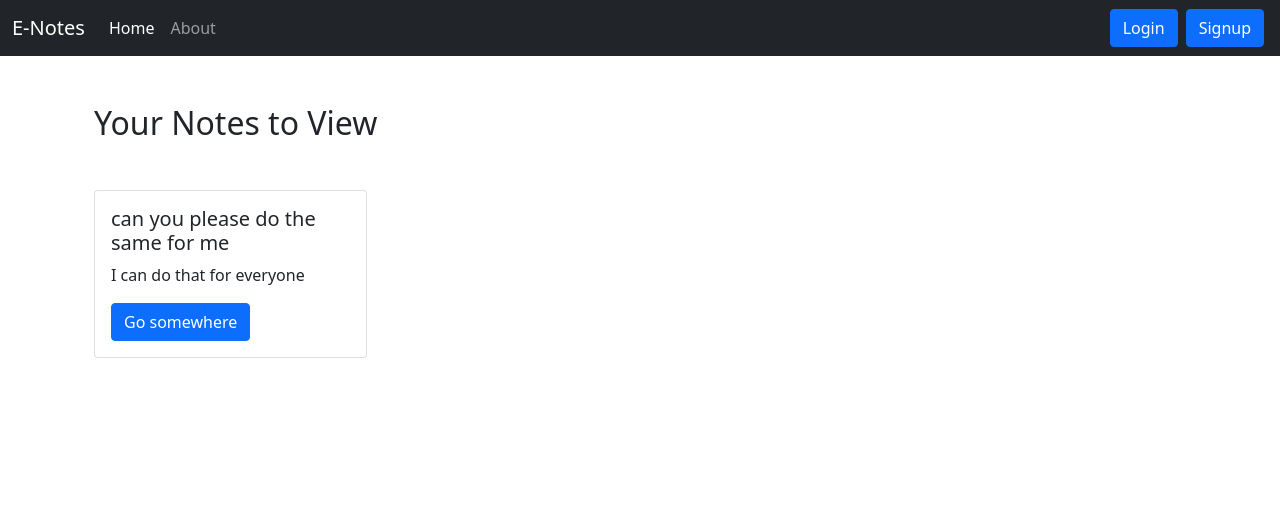
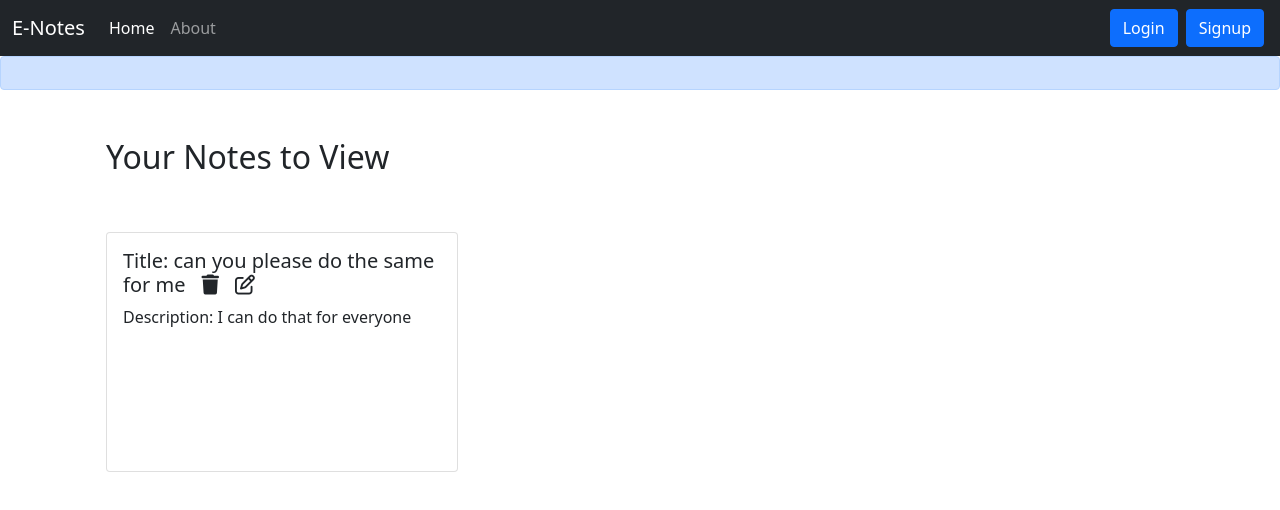
Before and after one commit to aggarwalsejal/ENotes-React, a React (Create React App) app: page / in a window 1280 px wide. Shown: the top 510 px of the page. Built offline with nearby package versions, Linux system fonts and the light colour scheme.

Commit message:
Adding Font Awesome icons and alerts

```diff
--- a/public/index.html
+++ b/public/index.html
@@ -31,6 +31,7 @@
   <body>
     <noscript>You need to enable JavaScript to run this app.</noscript>
     <div id="root"></div>
+    <script src="https://kit.fontawesome.com/fcd73ce513.js" crossorigin="anonymous"></script>
     <script src="https://cdn.jsdelivr.net/npm/bootstrap@5.0.2/dist/js/bootstrap.bundle.min.js" integrity="sha384-MrcW6ZMFYlzcLA8Nl+NtUVF0sA7MsXsP1UyJoMp4YLEuNSfAP+JcXn/tWtIaxVXM" crossorigin="anonymous"></script>
 
     <!--
--- a/src/App.js
+++ b/src/App.js
@@ -7,6 +7,7 @@ import About from './components/About';
 import Home from './components/Home';
 import Login from './components/Login';
 import NoteState from './context/notes/NoteState';
+import { Alert } from './components/Alert';
 
 
 function App() {
@@ -15,6 +16,7 @@ function App() {
     <NoteState>
     <Router>
       <Navbar />
+      <Alert />
       <div className='container'>
       <Routes>
         <Route exact
--- a/src/components/Noteitem.js
+++ b/src/components/Noteitem.js
@@ -4,11 +4,16 @@ const Noteitem = (props) => {
   const  {note}=props;
   return (
     <div className='col-md-3 my-5'>
-        <div className="card" style={{width: "18rem;"}}>
+        <div className="card" style={{width: "22rem", height: "15rem"}}>
   <div className="card-body">
-    <h5 className="card-title">{note.title}</h5>
-    <p className="card-text">{note.description}</p>
-    <a href="#" className="btn btn-primary">Go somewhere</a>
+    <div className='d-flex align-items-center'>
+    <h5 className="card-title">Title: {note.title}
+    <i className="fa-sharp fa-solid fa-trash mx-3"></i>
+    <i className="fa-regular fa-pen-to-square"></i></h5>
+    </div>
+    <p className="card-text">Description: {note.description}</p>
+
+
   </div>
 </div>
     </div>
--- a/src/components/Notes.js
+++ b/src/components/Notes.js
@@ -9,7 +9,7 @@ const Notes=() =>{
 
   return (
       <>
-    <div className='container my-5'>
+    <div className='container row my-5'>
     <h2>Your Notes to View</h2>
                 {notes.map((note) => {
                     return <Noteitem key={note._id} note={note} />
--- a/src/index.css
+++ b/src/index.css
@@ -0,0 +1,3 @@
+i{
+    cursor: pointer;
+}
```
